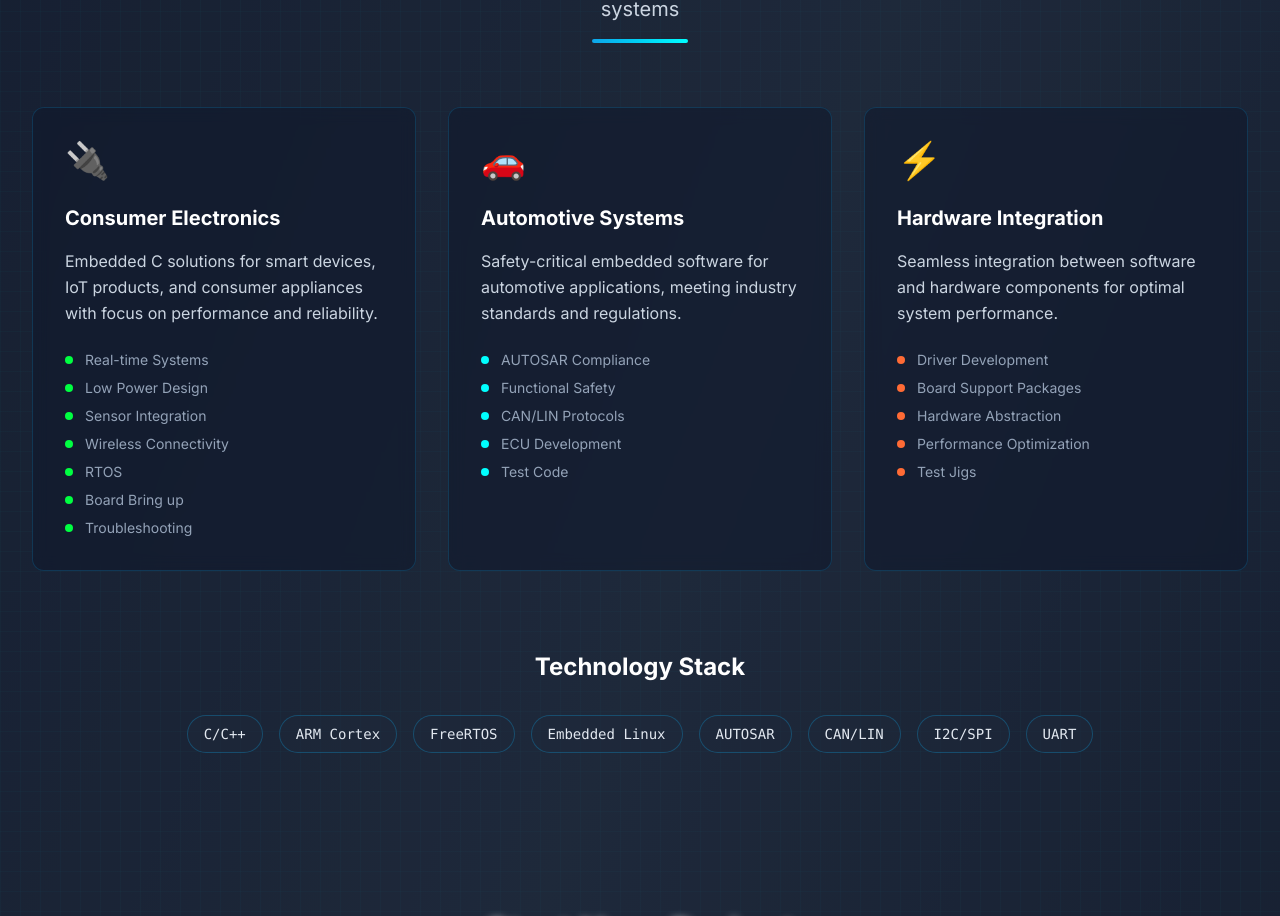
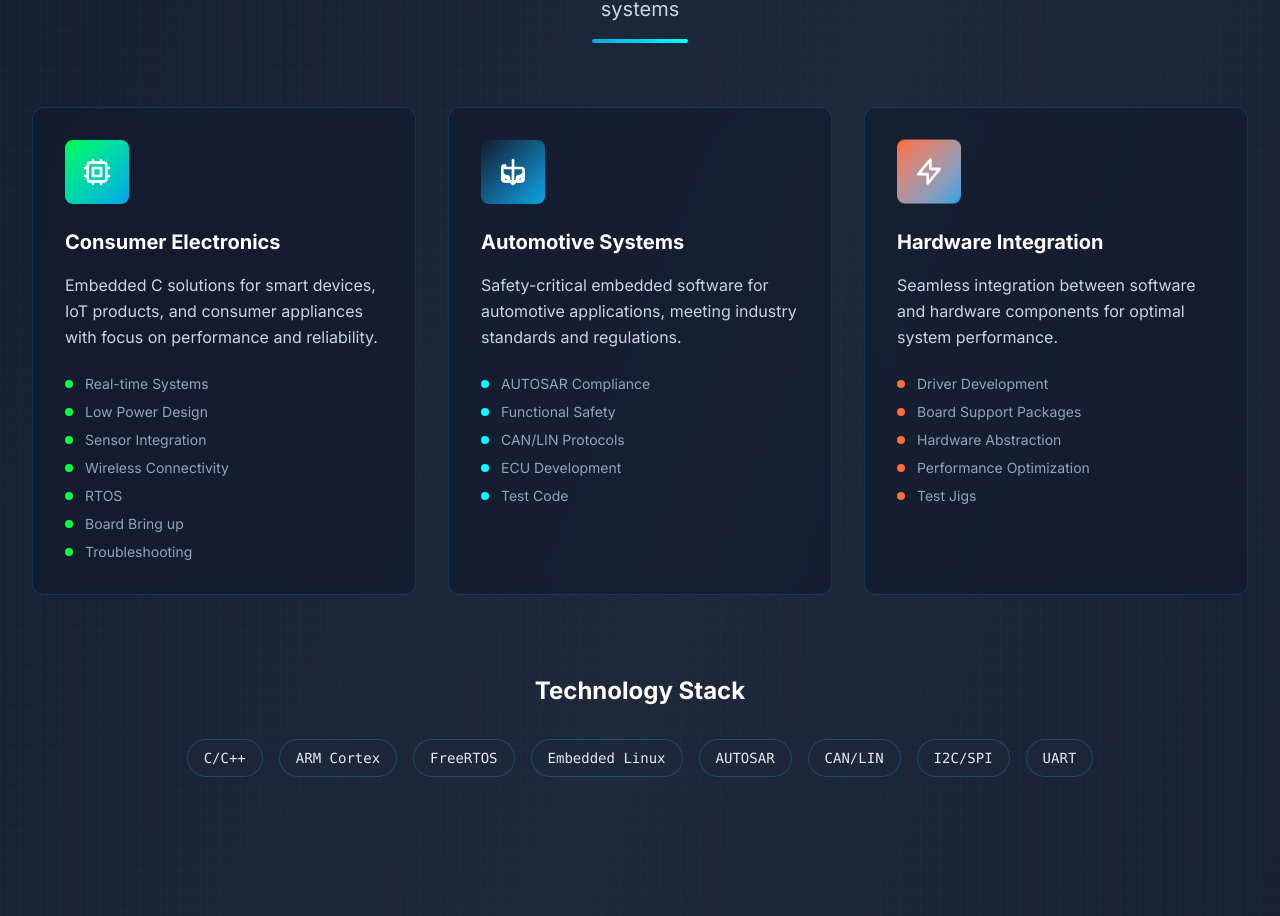
Before and after one commit to kidharb/earendel, a Next.js app: page / in a window 1280 px wide. Shown: the part 969-1885 px from the top of the page. Built offline with nearby package versions, Linux system fonts and the light colour scheme.

Commit message:
Bug fixes

```diff
--- a/src/components/Navigation.tsx
+++ b/src/components/Navigation.tsx
@@ -11,7 +11,7 @@ export default function Navigation() {
     { href: '/about', label: 'About' },
     { href: '/solutions', label: 'Embedded Solutions' },
     { href: '/case-studies', label: 'Case Studies' },
-    { href: '/contact', label: 'Contact' },
+    { href: '#contact', label: 'Contact' },
   ]
 
   return (
--- a/src/components/Services.tsx
+++ b/src/components/Services.tsx
@@ -4,21 +4,34 @@ export default function Services() {
       title: "Consumer Electronics",
       description: "Embedded C solutions for smart devices, IoT products, and consumer appliances with focus on performance and reliability.",
       features: ["Real-time Systems", "Low Power Design", "Sensor Integration", "Wireless Connectivity", "RTOS", "Board Bring up", "Troubleshooting"],
-      icon: "🔌",
+      icon: (
+        <svg className="w-8 h-8" fill="none" stroke="currentColor" viewBox="0 0 24 24">
+          <path strokeLinecap="round" strokeLinejoin="round" strokeWidth={2} d="M9 3v2m6-2v2M9 19v2m6-2v2M5 9H3m2 6H3m18-6h-2m2 6h-2M7 19h10a2 2 0 002-2V7a2 2 0 00-2-2H7a2 2 0 00-2 2v10a2 2 0 002 2zM9 9h6v6H9V9z" />
+        </svg>
+      ),
       color: "tech-green"
     },
     {
       title: "Automotive Systems",
       description: "Safety-critical embedded software for automotive applications, meeting industry standards and regulations.",
       features: ["AUTOSAR Compliance", "Functional Safety", "CAN/LIN Protocols", "ECU Development", "Test Code"],
-      icon: "🚗",
+      icon: (
+        <svg className="w-8 h-8" fill="none" stroke="currentColor" viewBox="0 0 24 24">
+          <path strokeLinecap="round" strokeLinejoin="round" strokeWidth={2} d="M19 14l-7 7m0 0l-7-7m7 7V3m-6 6h12a2 2 0 012 2v6a2 2 0 01-2 2H6a2 2 0 01-2-2V9a2 2 0 012-2z" />
+          <path strokeLinecap="round" strokeLinejoin="round" strokeWidth={2} d="M9 17a2 2 0 11-4 0 2 2 0 014 0zM19 17a2 2 0 11-4 0 2 2 0 014 0z" />
+        </svg>
+      ),
       color: "tech-cyan"
     },
     {
       title: "Hardware Integration",
       description: "Seamless integration between software and hardware components for optimal system performance.",
       features: ["Driver Development", "Board Support Packages", "Hardware Abstraction", "Performance Optimization", "Test Jigs"],
-      icon: "⚡",
+      icon: (
+        <svg className="w-8 h-8" fill="none" stroke="currentColor" viewBox="0 0 24 24">
+          <path strokeLinecap="round" strokeLinejoin="round" strokeWidth={2} d="M13 10V3L4 14h7v7l9-11h-7z" />
+        </svg>
+      ),
       color: "tech-orange"
     }
   ]
@@ -45,7 +58,7 @@ export default function Services() {
               className="group bg-secondary-900/50 backdrop-blur-sm border border-primary-500/20 rounded-xl p-8 hover:border-primary-400/40 transition-all duration-300 transform hover:-translate-y-2 hover:shadow-xl hover:shadow-primary-500/10"
             >
               {/* Service Icon */}
-              <div className="text-4xl mb-6 floating" style={{ animationDelay: `${index * 0.2}s` }}>
+              <div className={`w-16 h-16 bg-gradient-to-br from-${service.color} to-primary-500 rounded-lg flex items-center justify-center mb-6 floating text-white`} style={{ animationDelay: `${index * 0.2}s` }}>
                 {service.icon}
               </div>
 
```
